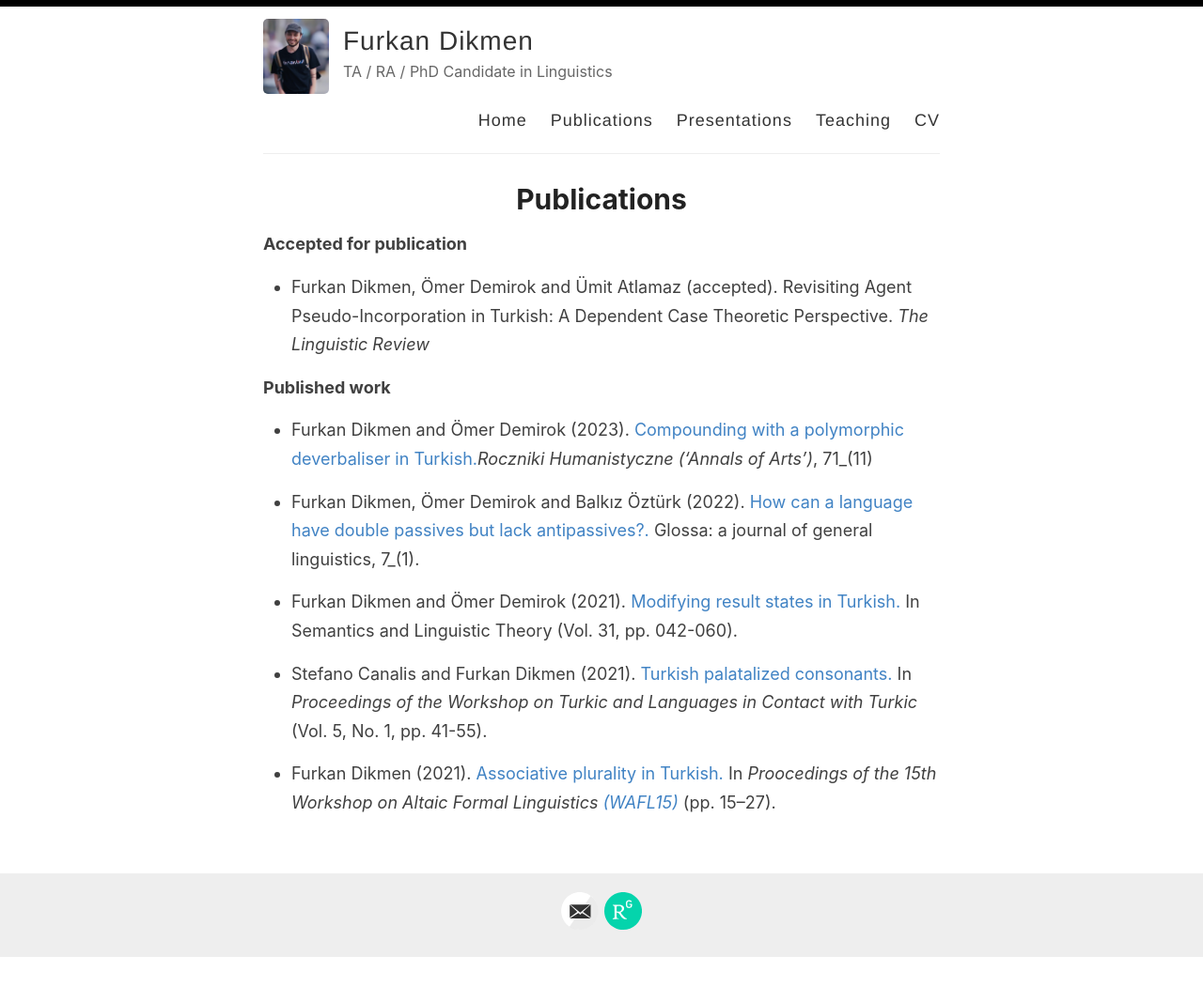
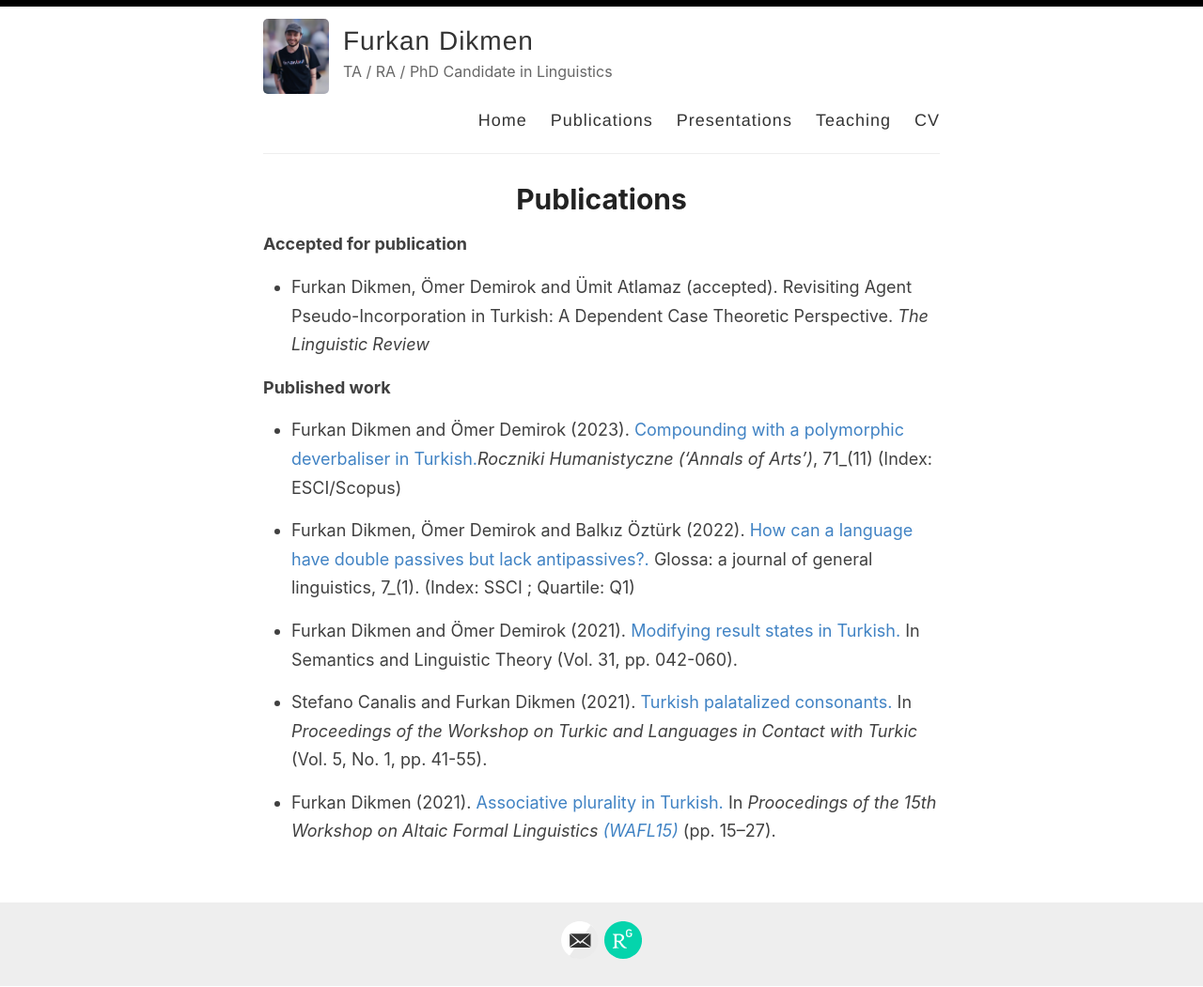
Before and after one commit to furkandikmen/furkandikmen.github.io, a Jekyll site: the page built from _pages/publications.md, in a window 1280 px wide. Shown: the whole page at 94% size. Built offline with Jekyll 4.4.1, drawn with Linux system fonts in a browser that asks for light colours; before the commit the page ends 1020 px from its top, so only the background shows below that.

Commit message:
Update publications.md

```diff
--- a/_pages/publications.md
+++ b/_pages/publications.md
@@ -10,9 +10,9 @@ permalink: /publications/
 
 **Published work**
 
-- Furkan Dikmen and Ömer Demirok (2023). [Compounding with a polymorphic deverbaliser in Turkish.](https://doi.org/10.18290/rh237111-4s){:target="_blank" rel="noopener noreferrer"}_Roczniki Humanistyczne ('Annals of Arts')_, 71_(11)
+- Furkan Dikmen and Ömer Demirok (2023). [Compounding with a polymorphic deverbaliser in Turkish.](https://doi.org/10.18290/rh237111-4s){:target="_blank" rel="noopener noreferrer"}_Roczniki Humanistyczne ('Annals of Arts')_, 71_(11) (Index: ESCI/Scopus)
 
-- Furkan Dikmen, Ömer Demirok and Balkız Öztürk (2022). [How can a language have double passives but lack antipassives?.](https://www.glossa-journal.org/article/id/6553/){:target="_blank" rel="noopener noreferrer"} Glossa: a journal of general linguistics, 7_(1).
+- Furkan Dikmen, Ömer Demirok and Balkız Öztürk (2022). [How can a language have double passives but lack antipassives?.](https://www.glossa-journal.org/article/id/6553/){:target="_blank" rel="noopener noreferrer"} Glossa: a journal of general linguistics, 7_(1). (Index: SSCI ; Quartile: Q1)
 
 - Furkan Dikmen and Ömer Demirok (2021). [Modifying result states in Turkish.](https://journals.linguisticsociety.org/proceedings/index.php/SALT/article/view/31.003){:target="_blank" rel="noopener noreferrer"} In Semantics and Linguistic Theory (Vol. 31, pp. 042-060).
 
```
